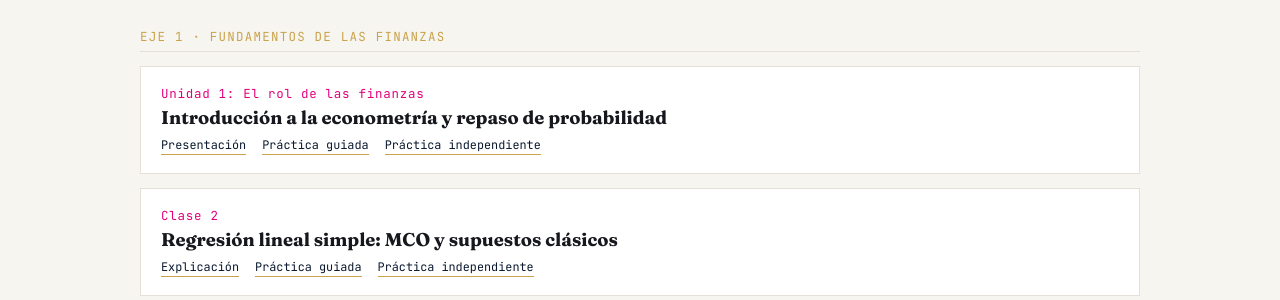
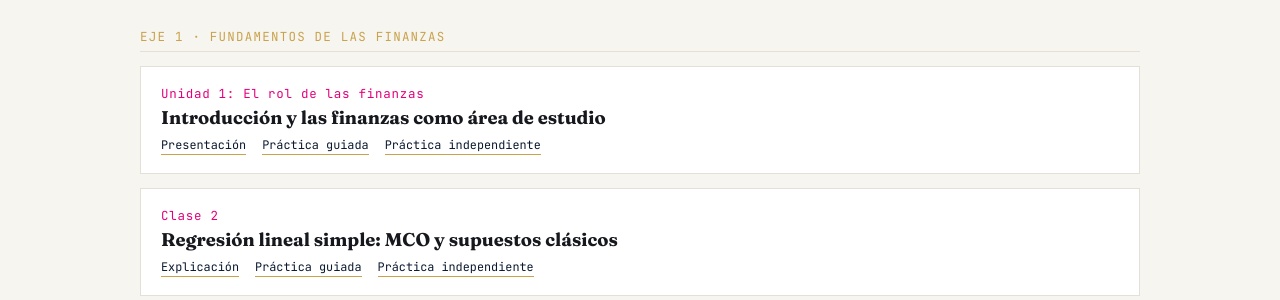
Before and after one commit to LFernandoEscobarC/finanzas, a Jekyll site: the page built from index.md, in a window 1280 px wide and 955 px high. Shown: the part 455-755 px from the top of the window. Built offline with Jekyll 4.4.1, drawn with Linux system fonts in a browser that asks for light colours.

Commit message:
Update index.md

```diff
--- a/index.md
+++ b/index.md
@@ -27,7 +27,7 @@ title: Temario
   <ul class="class-list">
     <li class="class-item">
       <div class="cnum">Unidad 1: El rol de las finanzas</div>
-      <h3>Introducción a la econometría y repaso de probabilidad</h3>
+      <h3>Introducción y las finanzas como área de estudio</h3>
       <div class="mat-links">
         <a href="https://raw.githack.com/Lufesc/IFI211SII26/main/Contenido/Unidad1_RolFinanzas.pdf">Presentación</a>
         <a href="">Práctica guiada</a>
```
